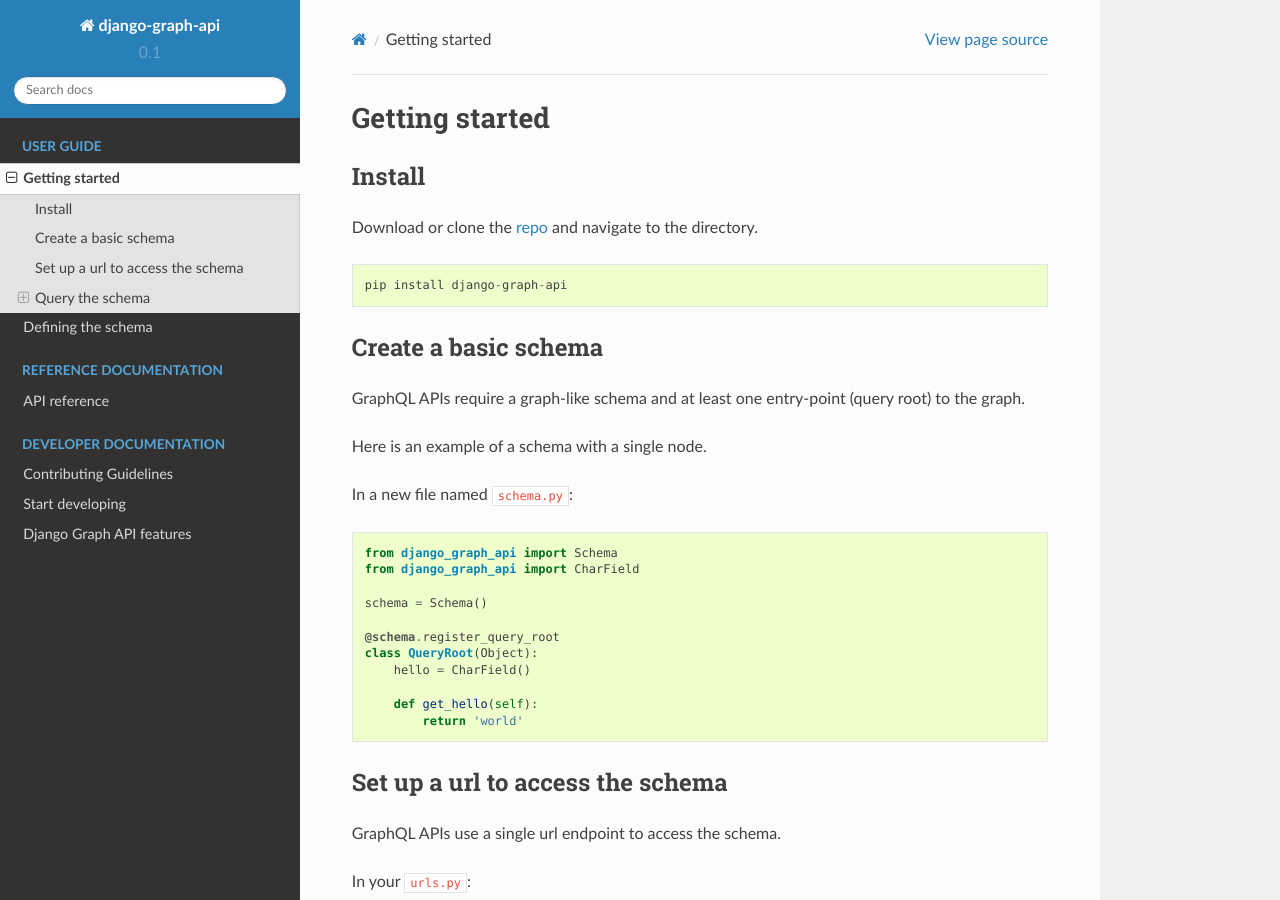
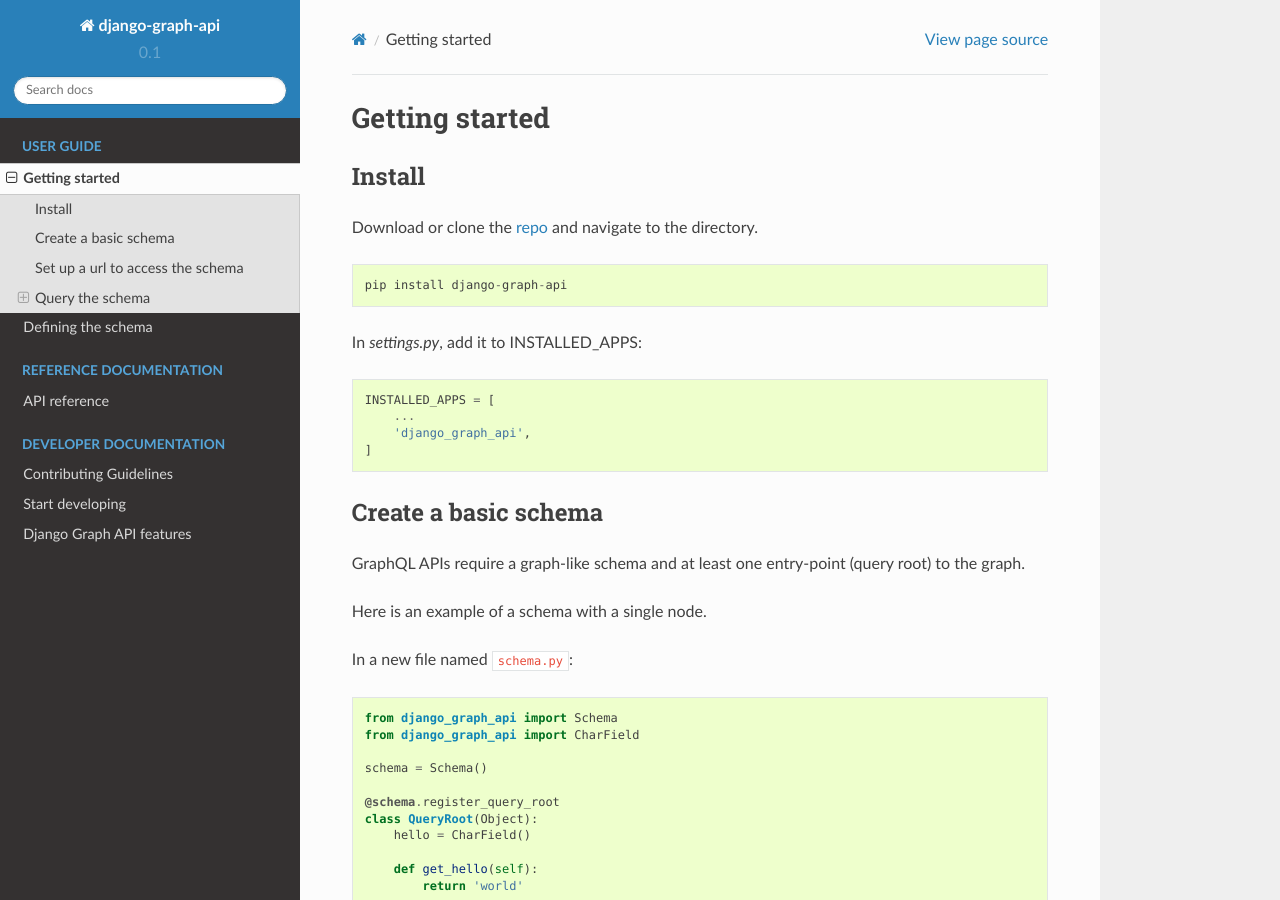
Before and after one commit to django-graph-api/django-graph-api, a Sphinx documentation site: the page built from docs/getting_started.rst, in a window 1280 px wide and 900 px high. Built offline with Sphinx 7.4.7 and the Read the Docs theme 2.0.0, drawn with Linux system fonts in a browser that asks for light colours.

Commit message:
Update docs to include installed apps

```diff
--- a/docs/getting_started.rst
+++ b/docs/getting_started.rst
@@ -10,6 +10,14 @@
     pip install django-graph-api
 
 .. _repo: https://github.com/melinath/django-graph-api
+
+In `settings.py`, add it to INSTALLED_APPS:
+::
+
+   INSTALLED_APPS = [
+       ...
+       'django_graph_api',
+   ]
 
 Create a basic schema
 ---------------------
```
